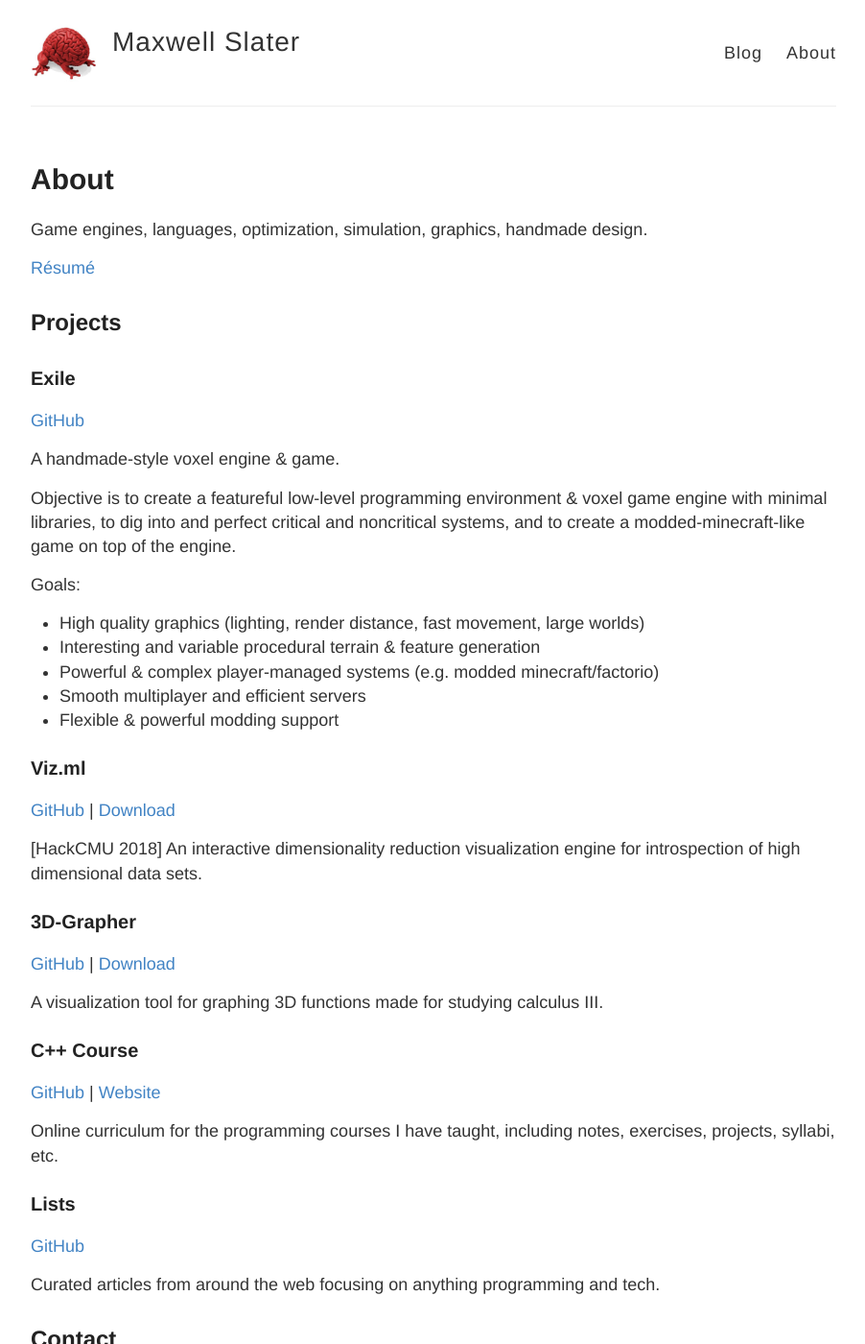
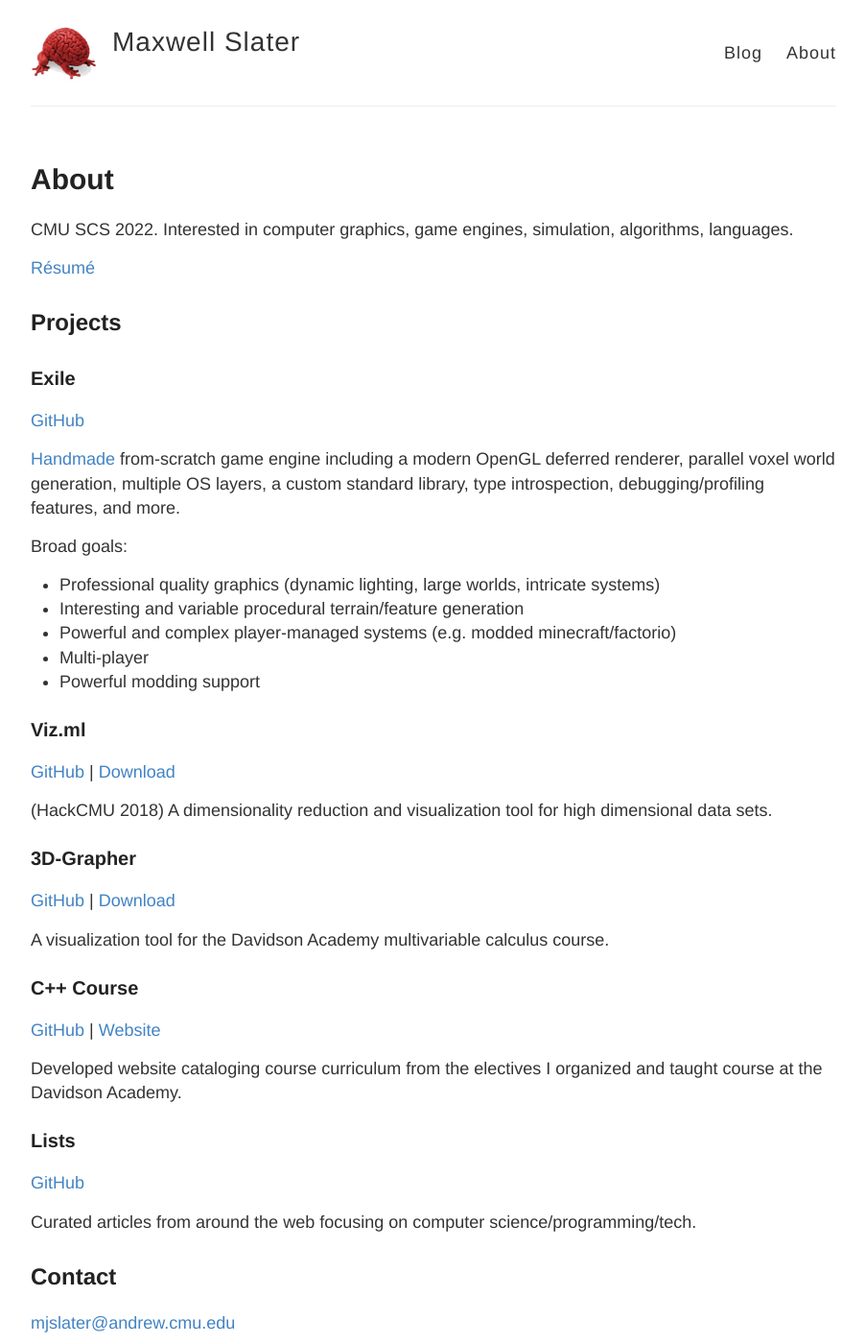
Before and after one commit to TheNumbat/thenumbat.github.io, a Jekyll site: the page built from about.md, in a window 1280 px wide and 1400 px high. Shown: the whole window at 96% size, without its empty margins (188-1090 px from the left). Built offline with Jekyll 4.4.1, drawn with Linux system fonts in a browser that asks for light colours.

Commit message:
update about

```diff
--- a/about.md
+++ b/about.md
@@ -4,7 +4,8 @@ title: About
 permalink: /about/
 ---
 
-Game engines, languages, optimization, simulation, graphics, handmade design.
+CMU SCS 2022.
+Interested in computer graphics, game engines, simulation, algorithms, languages.
 
 [Résumé](assets/resume.pdf)
 
@@ -14,41 +15,39 @@ Game engines, languages, optimization, simulation, graphics, handmade design.
 
 [GitHub](https://github.com/TheNumbat/exile)
 
-A handmade-style voxel engine & game.
+[Handmade](https://handmade.network/manifesto) from-scratch game engine including a modern OpenGL deferred renderer, parallel voxel world generation, multiple OS layers, a custom standard library, type introspection, debugging/profiling features, and more.
 
-Objective is to create a featureful low-level programming environment & voxel game engine with minimal libraries, to dig into and perfect critical and noncritical systems, and to create a modded-minecraft-like game on top of the engine.
-
-Goals:
-   - High quality graphics (lighting, render distance, fast movement, large worlds)
-   - Interesting and variable procedural terrain & feature generation
-   - Powerful & complex player-managed systems (e.g. modded minecraft/factorio)
-   - Smooth multiplayer and efficient servers
-   - Flexible & powerful modding support
+Broad goals:
+   - Professional quality graphics (dynamic lighting, large worlds, intricate systems)
+   - Interesting and variable procedural terrain/feature generation
+   - Powerful and complex player-managed systems (e.g. modded minecraft/factorio)
+   - Multi-player
+   - Powerful modding support
 
 ### Viz.ml
 
 [GitHub](https://github.com/TheNumbat/viz.ml) \| [Download](https://github.com/TheNumbat/viz.ml/releases)
 
-[HackCMU 2018] An interactive dimensionality reduction visualization engine for introspection of high dimensional data
-sets.
+(HackCMU 2018)
+A dimensionality reduction and visualization tool for high dimensional data sets.
 
 ### 3D-Grapher
 
 [GitHub](https://github.com/TheNumbat/3D-Grapher) \| [Download](https://github.com/TheNumbat/3D-Grapher/releases)
 
-A visualization tool for graphing 3D functions made for studying calculus III.
+A visualization tool for the Davidson Academy multivariable calculus course.
 
 ### C++ Course
 
 [GitHub](https://github.com/TheNumbat/cpp-course) \| [Website](https://thenumbat.github.io/cpp-course)
 
-Online curriculum for the programming courses I have taught, including notes, exercises, projects, syllabi, etc.
+Developed website cataloging course curriculum from the electives I organized and taught course at the Davidson Academy.
 
 ### Lists
 
 [GitHub](https://github.com/TheNumbat/Lists)
 
-Curated articles from around the web focusing on anything programming and tech.
+Curated articles from around the web focusing on computer science/programming/tech.
 
 ## Contact
 
```
